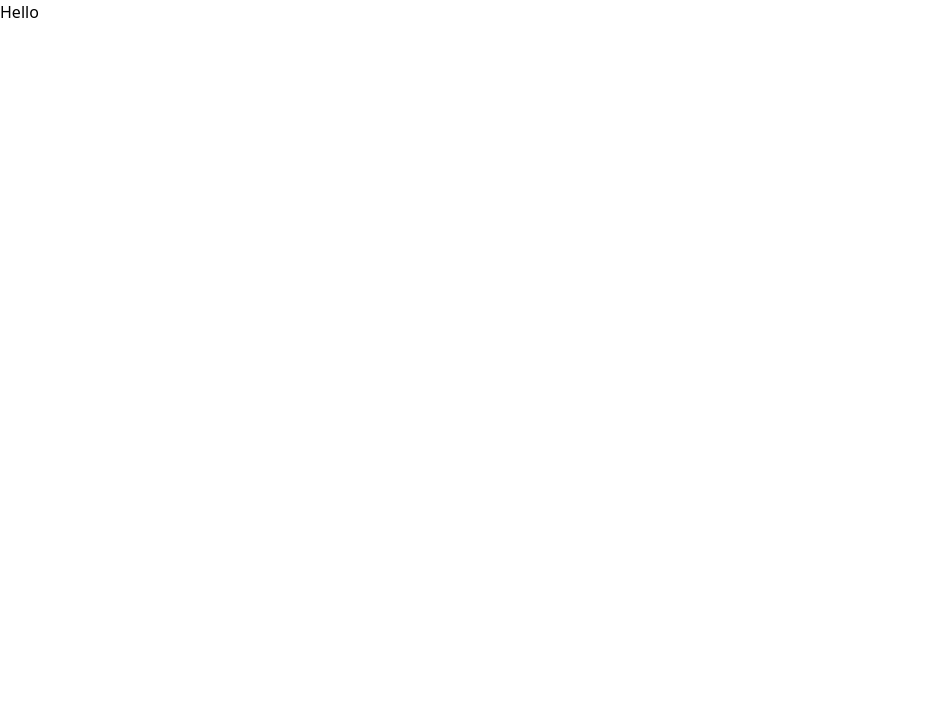
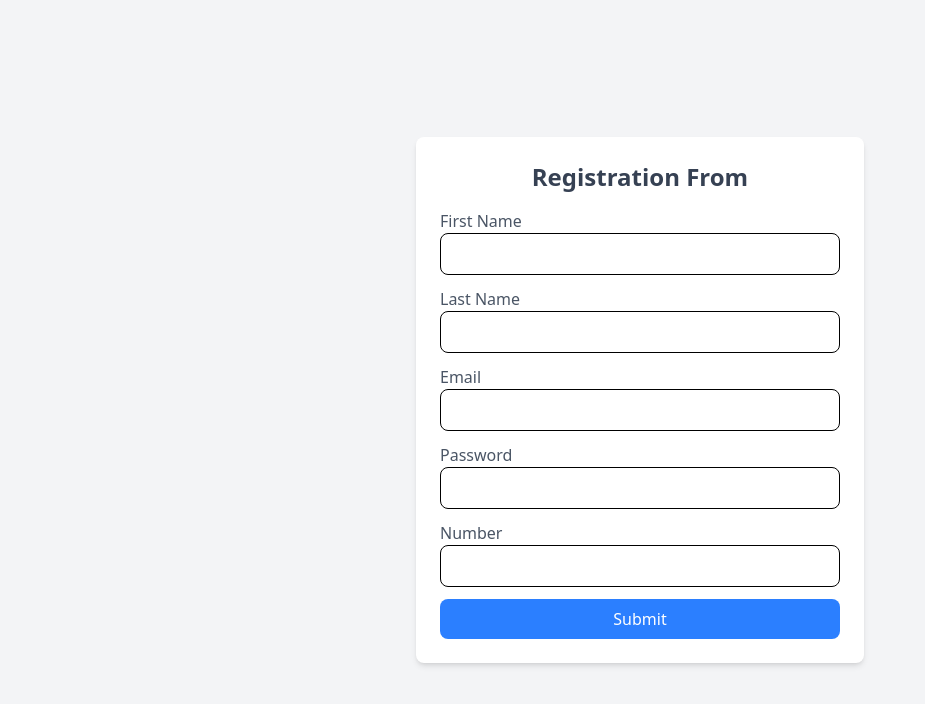
Before and after one commit to MukitHossen7/Polishing-React.js, a React (Vite) app in the folder Registration-froms/: page / in a window 1280 px wide. Shown: the top 704 px of the page, without its empty margins (0-925 px from the left). Built offline with nearby package versions, Linux system fonts and the light colour scheme.

Commit message:
feat: replace From component with Controlled component for registration form

```diff
--- a/Registration-froms/src/App.jsx
+++ b/Registration-froms/src/App.jsx
@@ -1,9 +1,9 @@
-import From from "./components/From";
+import Controlled from "./components/Controlled";
 
 function App() {
   return (
     <>
-      <From></From>
+      <Controlled></Controlled>
     </>
   );
 }
--- /dev/null
+++ b/Registration-froms/src/components/Controlled.jsx
@@ -0,0 +1,103 @@
+import { useState } from "react";
+
+const Controlled = () => {
+  const [firstName, setFirstName] = useState("");
+  const [lastName, setLastName] = useState("");
+  const [email, setEmail] = useState("");
+  const [password, setPassword] = useState("");
+  const [number, setNumber] = useState("");
+  const handleSubmit = (e) => {
+    e.preventDefault();
+    const registrationData = {
+      firstName,
+      lastName,
+      email,
+      password,
+      number,
+    };
+    console.log(registrationData);
+    setFirstName("");
+    setLastName("");
+    setEmail("");
+    setPassword("");
+    setNumber("");
+  };
+
+  return (
+    <div>
+      <div className="flex items-center justify-center min-h-screen bg-gray-100">
+        <div className="w-full max-w-md p-6 bg-white rounded-lg shadow-md">
+          <h2 className="text-2xl font-semibold text-center text-gray-700">
+            Registration From
+          </h2>
+
+          <form onSubmit={handleSubmit} className="mt-4">
+            <div className="mb-3">
+              <label className="block text-gray-600">First Name</label>
+              <input
+                type="text"
+                name="firstName"
+                value={firstName}
+                onChange={(e) => setFirstName(e.target.value)}
+                className="w-full px-3 py-2 border rounded-lg focus:outline-none focus:ring-2 focus:ring-blue-500"
+              />
+            </div>
+
+            <div className="mb-3">
+              <label className="block text-gray-600">Last Name</label>
+              <input
+                type="text"
+                name="lastName"
+                value={lastName}
+                onChange={(e) => setLastName(e.target.value)}
+                className="w-full px-3 py-2 border rounded-lg focus:outline-none focus:ring-2 focus:ring-blue-500"
+              />
+            </div>
+
+            <div className="mb-3">
+              <label className="block text-gray-600">Email</label>
+              <input
+                value={email}
+                onChange={(e) => setEmail(e.target.value)}
+                type="email"
+                name="email"
+                className="w-full px-3 py-2 border rounded-lg focus:outline-none focus:ring-2 focus:ring-blue-500"
+              />
+            </div>
+
+            <div className="mb-3">
+              <label className="block text-gray-600">Password</label>
+              <input
+                type="password"
+                name="password"
+                value={password}
+                onChange={(e) => setPassword(e.target.value)}
+                className="w-full px-3 py-2 border rounded-lg focus:outline-none focus:ring-2 focus:ring-blue-500"
+              />
+            </div>
+
+            <div className="mb-3">
+              <label className="block text-gray-600">Number</label>
+              <input
+                type="text"
+                name="number"
+                value={number}
+                onChange={(e) => setNumber(e.target.value)}
+                className="w-full px-3 py-2 border rounded-lg focus:outline-none focus:ring-2 focus:ring-blue-500"
+              />
+            </div>
+
+            <button
+              type="submit"
+              className="w-full bg-blue-500 text-white py-2 rounded-lg hover:bg-blue-600 transition duration-300"
+            >
+              Submit
+            </button>
+          </form>
+        </div>
+      </div>
+    </div>
+  );
+};
+
+export default Controlled;
--- a/Registration-froms/src/components/From.jsx
+++ /dev/null
@@ -1,9 +0,0 @@
-const From = () => {
-  return (
-    <div>
-      <h1>Hello</h1>
-    </div>
-  );
-};
-
-export default From;
```
